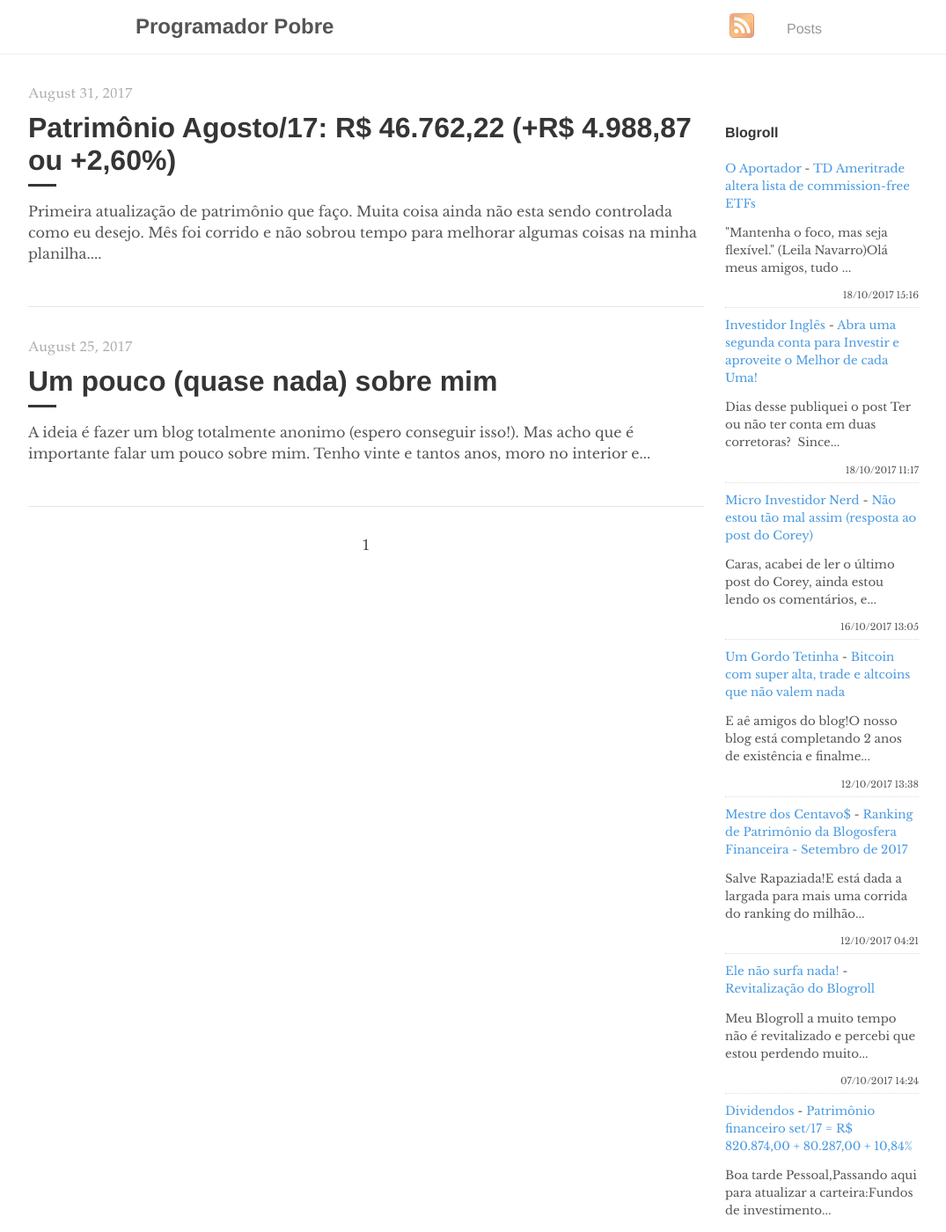
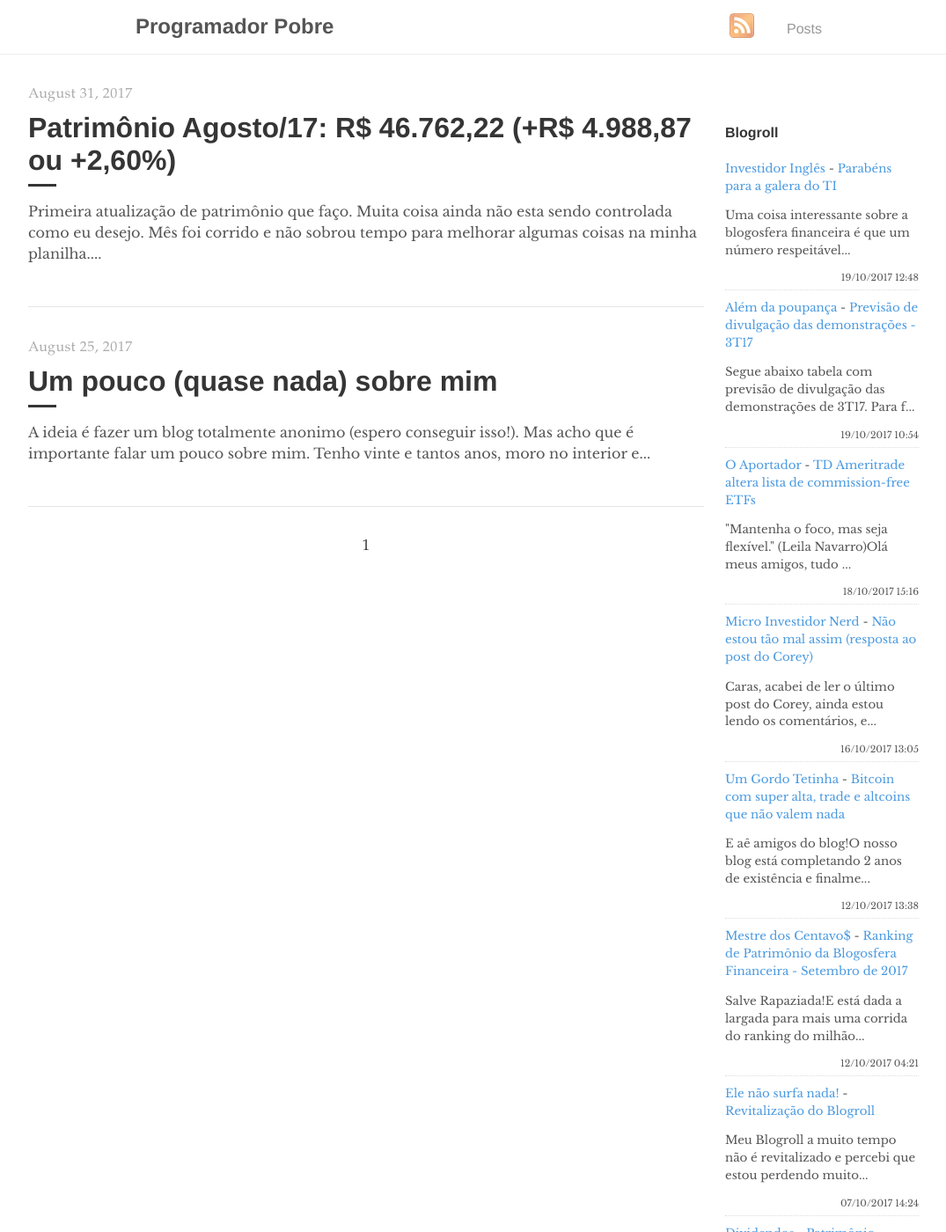
Before and after one commit to programadorpobre/programadorpobre.github.io, a Jekyll site: the page built from index.html, in a window 1280 px wide and 1400 px high. Shown: the whole window at 88% size, without its empty margins (96-1171 px from the left). Built offline with Jekyll 4.4.1, drawn with Linux system fonts in a browser that asks for light colours; the list of posts is cut into pages by our own code; comment, search, counter and statistics services are not loaded; some of the changed text lies outside the part shown.

Commit message:
[ci skip] travis #75

```diff
--- a/_includes/feed-entries.html
+++ b/_includes/feed-entries.html
@@ -1,12 +1,17 @@
+<div class="feed-entry">
+    <a class="feed-entry-site-name" href="http://investidoringles.blogspot.com/">Investidor Inglês</a> - <a class="feed-entry-title" href="http://investidoringles.blogspot.com/2017/10/dia-do-profissional-de-ti.html">Parabéns para a galera do TI</a>
+    <p class="feed-entry-summary">Uma coisa interessante sobre a blogosfera financeira é que um número respeitável...</p>
+    <time datetime="2017-10-19T12:48:00.001-02:00">19/10/2017 12:48</time>
+</div>
+<div class="feed-entry">
+    <a class="feed-entry-site-name" href="http://alemdapoupanca.blogspot.com/">Além da poupança</a> - <a class="feed-entry-title" href="http://alemdapoupanca.blogspot.com/2017/10/previsao-de-divulgacao-das.html">Previsão de divulgação das demonstrações - 3T17</a>
+    <p class="feed-entry-summary">Segue abaixo tabela com previsão de divulgação das demonstrações de 3T17. Para f...</p>
+    <time datetime="2017-10-19T10:54:00.000-02:00">19/10/2017 10:54</time>
+</div>
 <div class="feed-entry">
     <a class="feed-entry-site-name" href="http://oaportadorfinanceiro.blogspot.com/">O Aportador</a> - <a class="feed-entry-title" href="http://oaportadorfinanceiro.blogspot.com/2017/10/td-ameritrade-altera-lista-de.html">TD Ameritrade altera lista de commission-free ETFs</a>
     <p class="feed-entry-summary">"Mantenha o foco, mas seja flexível."&nbsp;(Leila Navarro)Olá meus amigos, tudo ...</p>
     <time datetime="2017-10-18T15:16:00.000-02:00">18/10/2017 15:16</time>
-</div>
-<div class="feed-entry">
-    <a class="feed-entry-site-name" href="http://investidoringles.blogspot.com/">Investidor Inglês</a> - <a class="feed-entry-title" href="http://investidoringles.blogspot.com/2017/10/abra-conta-em-outra-corretora-ou-outro-banco.html">Abra uma segunda conta para Investir e aproveite o Melhor de cada Uma!</a>
-    <p class="feed-entry-summary">Dias desse publiquei o post Ter ou não ter conta em duas corretoras? &nbsp;Since...</p>
-    <time datetime="2017-10-18T11:17:00.001-02:00">18/10/2017 11:17</time>
 </div>
 <div class="feed-entry">
     <a class="feed-entry-site-name" href="http://microinvestidornerd.blogspot.com/">Micro Investidor Nerd</a> - <a class="feed-entry-title" href="http://microinvestidornerd.blogspot.com/2017/10/nao-estou-tao-mal-assim.html">Não estou tão mal assim (resposta ao post do Corey)</a>
@@ -34,11 +39,6 @@
     <time datetime="2017-10-02T11:47:00.000-07:00">02/10/2017 11:47</time>
 </div>
 <div class="feed-entry">
-    <a class="feed-entry-site-name" href="http://alemdapoupanca.blogspot.com/">Além da poupança</a> - <a class="feed-entry-title" href="http://alemdapoupanca.blogspot.com/2017/10/fechamento-setembro-de-2017.html">Fechamento - Setembro de 2017</a>
-    <p class="feed-entry-summary">Mais um mês positivo para a bolsa, que completou neste ano apenas 2 meses negati...</p>
-    <time datetime="2017-10-01T11:56:00.002-03:00">01/10/2017 11:56</time>
-</div>
-<div class="feed-entry">
     <a class="feed-entry-site-name" href="http://mestredosdividendos.blogspot.com/">Mestre dos Dividendos</a> - <a class="feed-entry-title" href="http://mestredosdividendos.blogspot.com/2017/09/balancete-relampago-setembro.html">Balancete Relampago ( Setembro)</a>
     <p class="feed-entry-summary">Aporte: R$ 2.300Proventos: R$ 917,49Variação: + R$ 22.612,30Lucro mensal: + R$ 2...</p>
     <time datetime="2017-09-29T19:00:00.000-07:00">29/09/2017 19:00</time>
```
